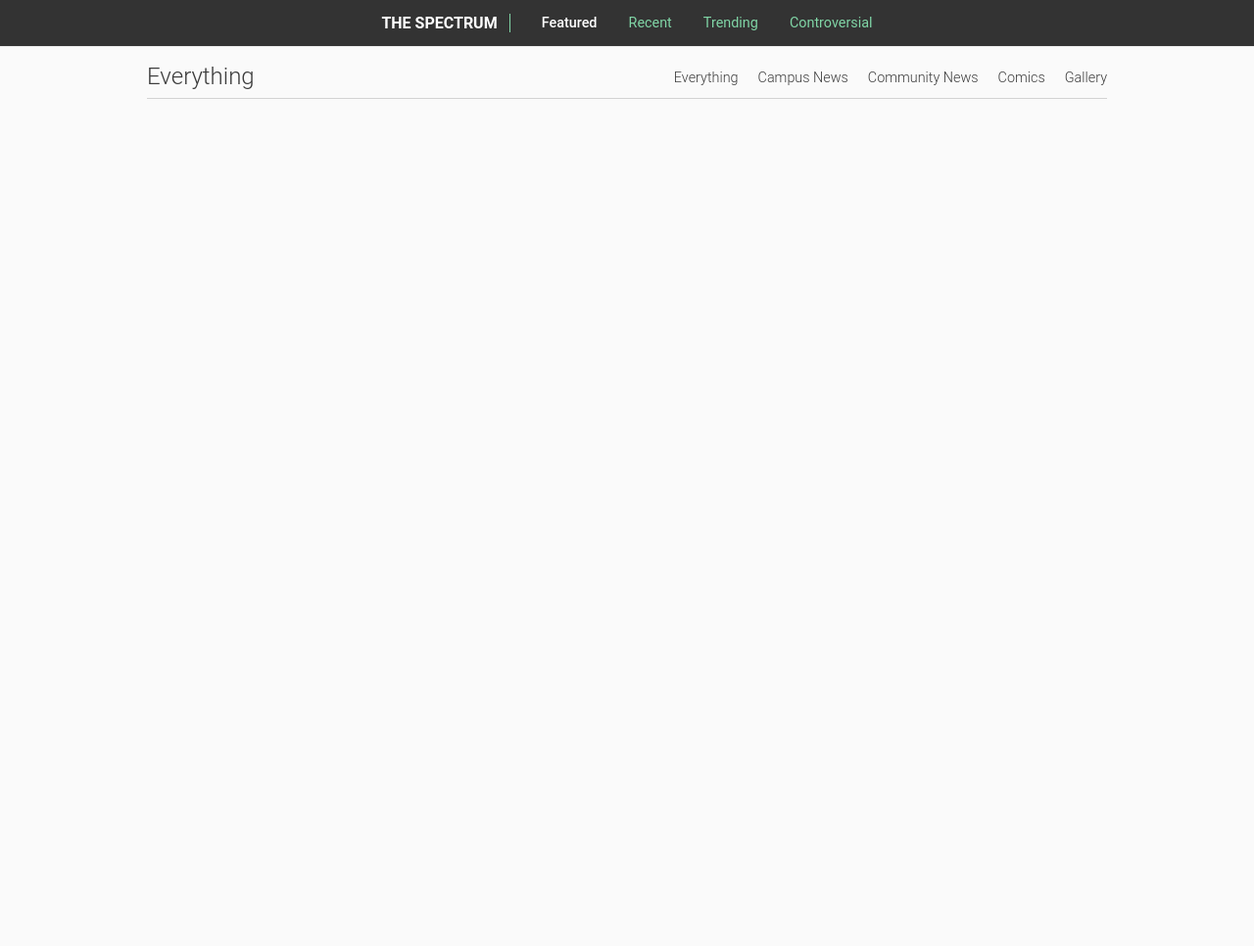
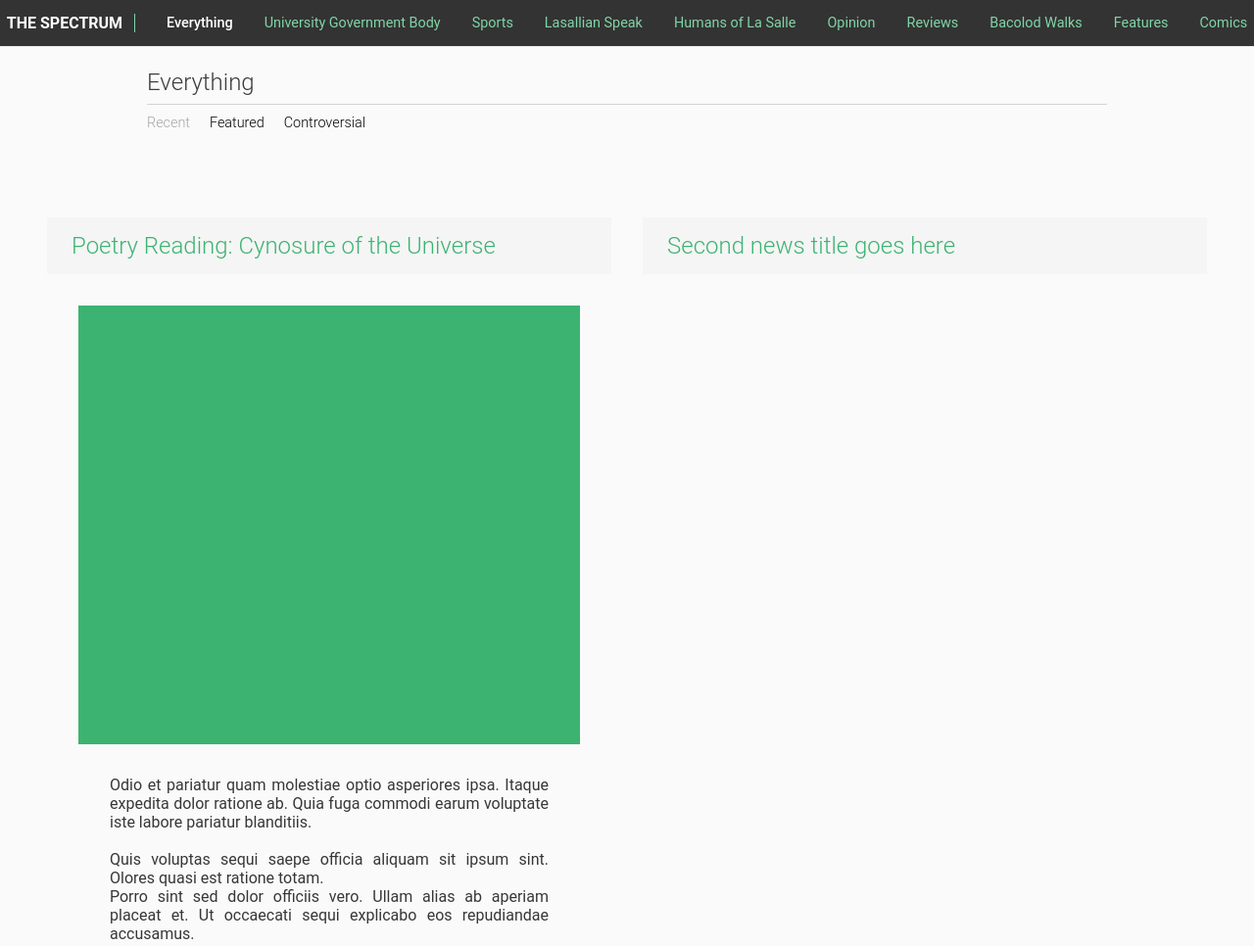
Before and after one commit to KaeKen/Prototype-1, a plain HTML site: page index.html in a window 1280 px wide. Shown: the whole page at 98% size. Before the commit the page ends 901 px from the top, so only its background shows below. Drawn offline with Linux system fonts and the light colour scheme.

Commit message:
All categories on top navigation

```diff
--- a/home-main.sass
+++ b/home-main.sass
@@ -21,7 +21,6 @@ body
 		display: flex
 		justify-content: center
 		align-items: center
-		width: 980px
 		height: 100%
 		position: relative
 		.logo-wrap
@@ -32,12 +31,12 @@ body
 			.logo-text
 				font-weight: 600
 				color: white
-		.filter
+		.category
 			display: flex
 			align-items: center
 			justify-content: center
 			flex-direction: row
-			.filter-text
+			.cat-item
 				font-size: .9rem
 				color: lighten($text-color, 20%)
 				margin-left: 2rem
@@ -58,29 +57,28 @@ body
 .local-nav
 	width: 100%
 	height: auto
-	margin-top: 8px
+	margin-top: 14px
 	position: sticky
 	box-sizing: padding-box
-	.ln-content
+	.ln-content-wrap
 		margin-left: -490px
 		left: 50%
 		width: 980px
 		position: relative
-		display: flex
-		justify-content: space-between
-		align-items: center
-		padding: 8px 0
-		border-bottom: 1px solid rgba(153,153,153,0.4)
-		box-sizing: border-box
-		> div
-			color: rgb(60, 60, 60)
-		.page-title
-			font-size: 1.5rem
-			font-weight: 300
-			// border-right: 1px solid rgba(153,153,153,0.4)
-			padding-right: 1rem
-		.category
-			.cat-item
+		.ln-content
+			padding: 8px 0
+			border-bottom: 1px solid rgba(153,153,153,0.4)
+			box-sizing: border-box
+			> div
+				color: rgb(60, 60, 60)
+			.page-title
+				font-size: 1.5rem
+				font-weight: 300
+				// border-right: 1px solid rgba(153,153,153,0.4)
+				padding-right: 1rem
+		.filter
+			padding: 8px 0
+			.filter-item
 				cursor: pointer
 				transition: 275ms
 				font-size: .9rem
@@ -89,8 +87,40 @@ body
 				margin-left: 16px
 				&:hover
 					color: $text-color
+				&:first-child
+					margin-left: 0
+			.active
+				color: rgb(165, 165, 165)
+				font-weight: 300
 main
 	width: 100%
 	position: relative
-	height: 100%
 	background: rgb(250, 250, 250)
+.card-content-wrapper
+	margin-top: 4rem
+	padding: 1rem 2rem
+	display: flex
+	justify-content: space-around
+	.card-item
+		width: 36rem
+		padding-bottom: 1rem
+		.news-head
+			padding: 15px 25px
+			font-size: 1.5rem
+			color: $text-color
+			font-weight: 300
+			background: rgb(245, 245, 245)
+			box-sizing: border-box
+			margin-bottom: 2rem
+		.news-img
+			width: 32rem
+			height: 28rem
+			background: $text-color
+			margin: auto
+			margin-bottom: 2rem
+		.news-desc
+			width: 28rem
+			margin: auto
+			padding: 0 2rem
+			text-align: justify
+			color: rgb(55, 55, 55)
--- a/index.html
+++ b/index.html
@@ -9,30 +9,46 @@
         <div class="logo-img"></div>
         <div class="logo-text">THE SPECTRUM</div>
       </div>
-      <div class="filter">
-        <div class="filter-text active">Featured</div>
-        <div class="filter-text">Recent</div>
-        <div class="filter-text">Trending</div>
-        <div class="filter-text">Controversial</div>
+      <div class="category">
+        <div class="cat-item active">Everything</div>
+        <div class="cat-item">University Government Body</div>
+        <div class="cat-item">Sports</div>
+        <div class="cat-item">Lasallian Speak</div>
+        <div class="cat-item">Humans of La Salle</div>
+        <div class="cat-item">Opinion</div>
+        <div class="cat-item">Reviews</div>
+        <div class="cat-item">Bacolod Walks</div>
+        <div class="cat-item">Features</div>
+        <div class="cat-item">Comics</div>
       </div>
     </div>
   </nav>
   <nav class="local-nav">
-    <div class="ln-content">
-      <div class="page-title">Everything</div>
-      <div class="category">
-        <div class="cat-item">Everything</div>
-        <div class="cat-item">Campus News</div>
-        <div class="cat-item">Community News</div>
-        <div class="cat-item">Comics</div>
-        <div class="cat-item">Gallery</div>
+    <div class="ln-content-wrap">
+      <div class="ln-content">
+        <div class="page-title">Everything</div>
       </div>
-    </div>
-    <div class="ln-subcontent">
-      <div class="cat-campus">
-        <div class="cat-subitem"> </div>
+      <div class="filter">
+        <div class="filter-item active">Recent</div>
+        <div class="filter-item">Featured</div>
+        <div class="filter-item">Controversial</div>
       </div>
     </div>
   </nav>
-  <main class="content"></main>
+  <main class="content">
+    <div class="card-content-wrapper">
+      <div class="card-item">
+        <div class="news-head">Poetry Reading: Cynosure of the Universe</div>
+        <div class="news-img"> </div>
+        <div class="news-desc">
+          Odio et pariatur quam molestiae optio asperiores ipsa. Itaque expedita dolor ratione ab. Quia fuga commodi earum voluptate iste labore pariatur blanditiis.
+          <br><br>Quis voluptas sequi saepe officia aliquam sit ipsum sint. Olores quasi est ratione totam.
+          <br>Porro sint sed dolor officiis vero. Ullam alias ab aperiam placeat et. Ut occaecati sequi explicabo eos repudiandae accusamus.
+        </div>
+      </div>
+      <div class="card-item">
+        <div class="news-head">Second news title goes here</div>
+      </div>
+    </div>
+  </main>
 </body>
```
Also changed, not shown: home-main.css, 1 other file.
